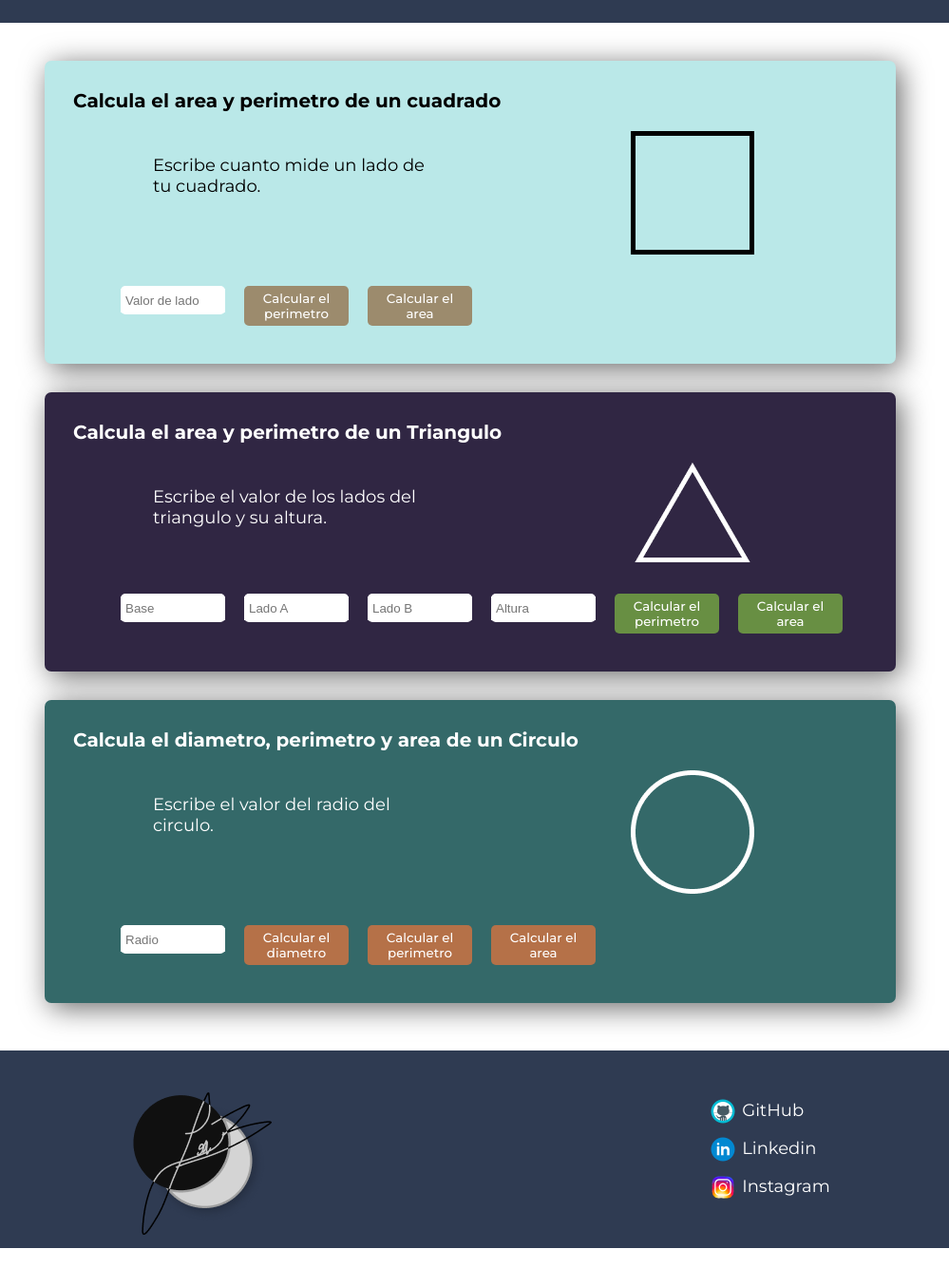
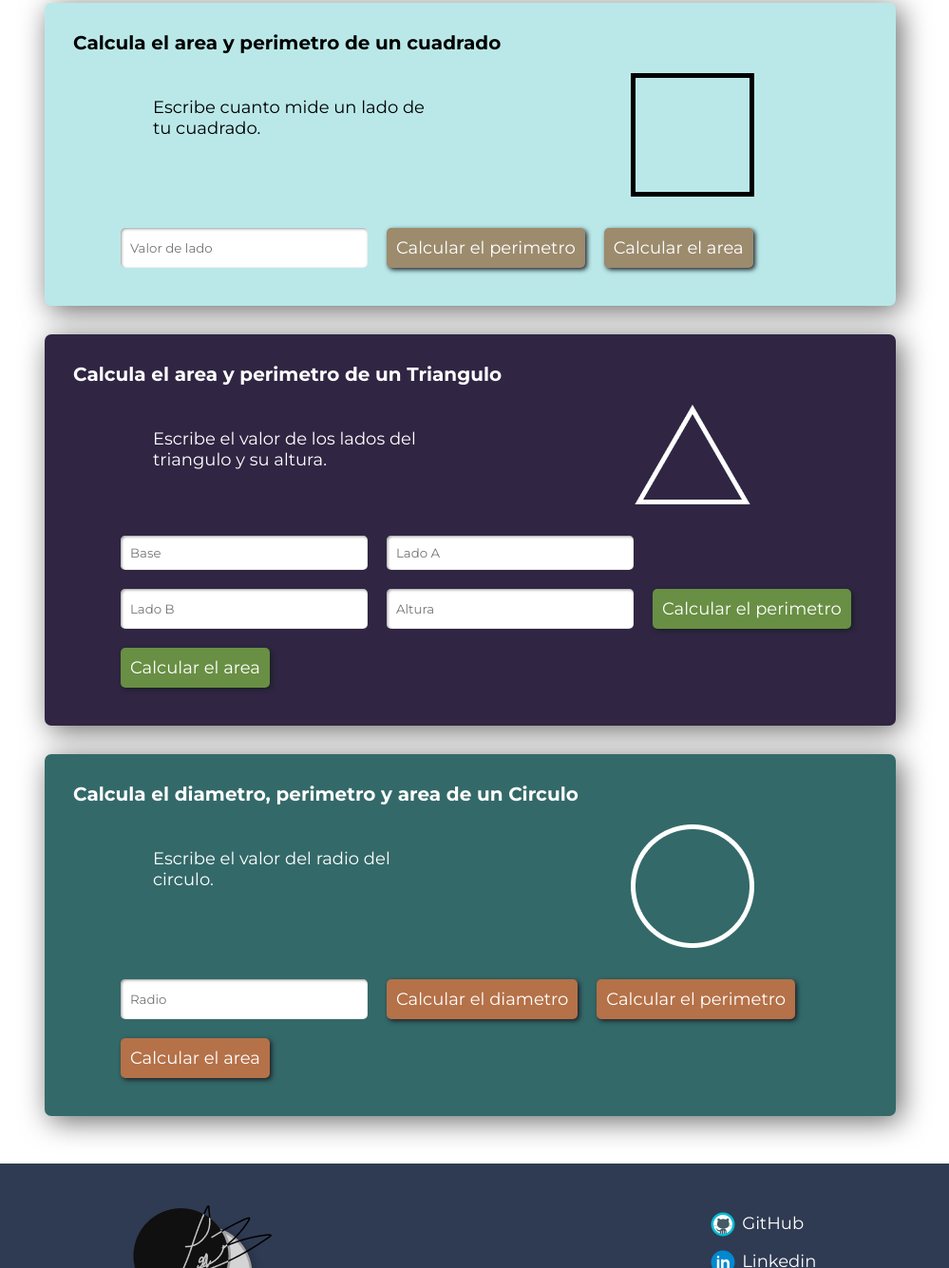
Before and after one commit to JoacoBonvechi/Proyecto-Final-JavaScript, a plain HTML site: page figuras.html in a window 1280 px wide. Shown: the part 197-1532 px from the top of the page at 95% size, without its empty margins (145-1144 px from the left). Before the commit the page ends 1511 px from the top, so only its background shows below. Drawn offline with Linux system fonts and the light colour scheme.

Commit message:
cambios en figuras botones y inputs

```diff
--- a/figuras.css
+++ b/figuras.css
@@ -13,7 +13,7 @@ header {
     background-color: rgb(47, 59, 82);
     padding-bottom: 20px;
     display: grid;
-    grid-template-columns: 1fr 1fr 1fr;
+    grid-template-columns: 1fr 2fr 1fr;
 }
 header .header-img{
     padding-top: 30px;
@@ -111,35 +111,36 @@ main{
     flex-wrap: wrap;
     padding-left: 40px;
 }
-.first-section section .input-container {
-    width: 110px;
-    height:30px;
+
+.first-section section input {
     margin: 10px;
+    font-size: 500;
+    border: none;
+    cursor: pointer;
+    font-family: 'Montserrat', sans-serif;
+    padding: 10px;
     border-radius: 5px;
-    border: none;
-    background-color: white;
-    display: flex;
-    align-items: center;
-}
-.first-section section input {
-    width: 110px;
-    border: none;
-    outline: none;
-    padding: 5px;
+    box-shadow: inset 1px 1px 3px 0px rgb(153 153 153);
+    width: 30%;
+    min-width: 260px;
 }
 
 .first-section section button{
-    width: 110px;
-    margin:10px;
-    border: none;
-    outline: none;
-    padding: 5px;
     background-color: #9C8B6D;
-    border-radius: 5px;
-    font-family: 'Montserrat', sans-serif;
-    font-weight: 500;
     color: white;
     cursor: pointer;
+    padding: 10px;
+    margin: 10px 10px;
+    font-family: 'Montserrat', sans-serif;
+    font-weight: 500px;
+    border-radius: 5px;
+    font-size: 1.8rem;
+    color: white;
+    border: none;
+    box-shadow: 2px 2px 5px 0px rgb(26, 31, 39);
+    cursor: pointer;
+    outline: none;
+    transition: transform 0.50s;
 }
 
 
@@ -188,34 +189,34 @@ main{
     flex-wrap: wrap;
     padding-left: 40px;
 }
- .second-section section .input-container {
-    width: 110px;
-    height:30px;
+.second-section section input {
     margin: 10px;
+    font-size: 500;
+    border: none;
+    cursor: pointer;
+    font-family: 'Montserrat', sans-serif;
+    padding: 10px;
     border-radius: 5px;
-    border: none;
-    background-color: white;
-    display: flex;
-    align-items: center;
-}
-.second-section section input {
-    width: 110px;
-    border: none;
-    outline: none;
-    padding: 5px;
+    box-shadow: inset 1px 1px 3px 0px rgb(153 153 153);
+    width: 15%;
+    min-width: 260px;
 }
 .second-section section button{
-    width: 110px;
-    margin: 10px;
-    border: none;
-    outline: none;
-    padding: 5px;
     background-color: #688F43;
-    border-radius: 5px;
-    font-family: 'Montserrat', sans-serif;
-    font-weight: 500;
     color: white;
     cursor: pointer;
+    padding: 10px;
+    margin: 10px 10px;
+    font-family: 'Montserrat', sans-serif;
+    font-weight: 500px;
+    border-radius: 5px;
+    font-size: 1.8rem;
+    color: white;
+    border: none;
+    box-shadow: 2px 2px 5px 0px rgb(26, 31, 39);
+    cursor: pointer;
+    outline: none;
+    transition: transform 0.50s;
 }
 
 /* SECCION CIRCULO */
@@ -263,34 +264,35 @@ main{
     flex-wrap: wrap;
     padding-left: 40px;
 }
- .third-section section .input-container {
-    width: 110px;
-    height:30px;
+.third-section section input {
     margin: 10px;
+    font-size: 500;
+    border: none;
+    cursor: pointer;
+    font-family: 'Montserrat', sans-serif;
+    padding: 10px;
     border-radius: 5px;
-    border: none;
-    background-color: white;
-    display: flex;
-    align-items: center;
-}
-.third-section section input {
-    width: 110px;
-    border: none;
-    outline: none;
-    padding: 5px;
+    box-shadow: inset 1px 1px 3px 0px rgb(153 153 153);
+    width: 15%;
+    min-width: 260px;
 }
 .third-section section button{
-    width: 110px;
-    margin: 10px;
-    border: none;
-    outline: none;
-    padding: 5px;
     background-color: #B57148;
-    border-radius: 5px;
-    font-family: 'Montserrat', sans-serif;
-    font-weight: 500;
     color: white;
     cursor: pointer;
+    padding: 10px;
+    margin: 10px 10px;
+    font-family: 'Montserrat', sans-serif;
+    font-weight: 500px;
+    border-radius: 5px;
+    font-size: 1.8rem;
+    color: white;
+    border: none;
+    box-shadow: 2px 2px 5px 0px rgb(26, 31, 39);
+    cursor: pointer;
+    outline: none;
+    transition: transform 0.50s;
+
 }
 
 /* FOOTER */
--- a/figuras.html
+++ b/figuras.html
@@ -23,7 +23,6 @@
         <section class="first-section">
             <div>
                 <h2>Calcula el area y perimetro de un cuadrado</h2>
-
             </div>
             <form>
                 <article>
@@ -33,9 +32,9 @@
                     <div><img src="./assets/Rectangle 1.png" alt=""></div>
                 </article>
                 <section>
-                    <div class="input-container">
+
                         <input type="number" id="InputCuadrado" placeholder="Valor de lado">
-                    </div>
+
                         <button type="button" onclick="calcularPerimetroCuadrado()">
                             Calcular el perimetro
                         </button>
@@ -59,10 +58,10 @@
                 </article>
 
                 <section>
-                    <div class="input-container"><input type="number" placeholder="Base" id="InputTrianguloBase"></div>
-                    <div class="input-container"><input type="number" placeholder="Lado A" id="InputTrianguloLadoA"></div>
-                    <div class="input-container"><input type="number" placeholder="Lado B" id="InputTrianguloLadoB"></div>
-                    <div class="input-container"><input type="number" placeholder="Altura" id="InputTrianguloAltura"></div>
+                    <input type="number" placeholder="Base" id="InputTrianguloBase">
+                    <input type="number" placeholder="Lado A" id="InputTrianguloLadoA">
+                    <input type="number" placeholder="Lado B" id="InputTrianguloLadoB">
+                    <input type="number" placeholder="Altura" id="InputTrianguloAltura">
 
                     <button type="button" onclick="calcularPerimetroTriangulo()">Calcular el perimetro</button>
                     <button type="button" onclick="calcularAreaTriangulo()">Calcular el area</button>
@@ -85,7 +84,7 @@
                 </article>
 
                 <section>
-                    <div class="input-container"><input type="number" placeholder="Radio" id="InputCirculo"></div>
+                    <input type="number" placeholder="Radio" id="InputCirculo">
 
                     <button type="button" onclick="calcularDiametroCirculo()">Calcular el diametro</button>
                     <button type="button" onclick="calcularPerimetroCirculo()">Calcular el perimetro</button>
--- a/promedios.css
+++ b/promedios.css
@@ -128,13 +128,13 @@ main{
     min-width: 260px;
 }
  button {
+    background-color: #272643;
     padding: 10px;
     margin: 10px 10px;
     font-family: 'Montserrat', sans-serif;
     font-weight: 500px;
     border-radius: 5px;
     font-size: 1.8rem;
-    background-color: #272643;
     color: white;
     border: none;
     box-shadow: 2px 2px 5px 0px rgb(26, 31, 39);
```
